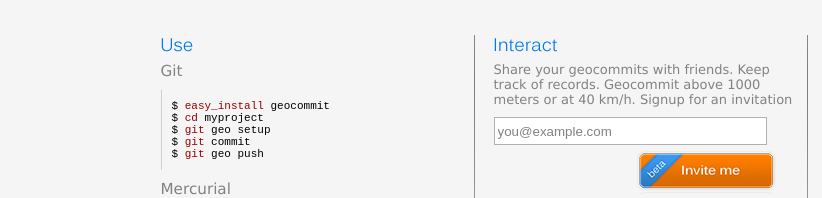
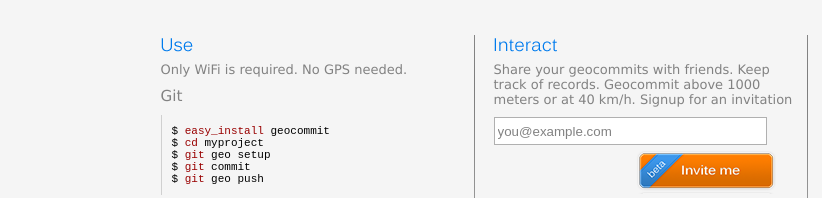
Before and after one commit to peritus/geocommit, a plain HTML site: page website/geocommit/resources/index.html in a window 1280 px wide. Shown: the part 136-334 px from the top of the page, 0-822 px from the left. Drawn offline with Linux system fonts and the light colour scheme; some packages are replaced by stand-ins of ours; no server answers.

Commit message:
Add note about WiFi in the Use section

```diff
--- a/website/geocommit/resources/index.html
+++ b/website/geocommit/resources/index.html
@@ -38,6 +38,7 @@
                 <div id="body">
                     <div class="column left">
                         <h2 id="use" class="imgrep">Use</h2>
+                        <p>Only WiFi is required. No GPS needed.</p>
                         <h3>Git</h3>
                         <p>
                             <pre>
```
